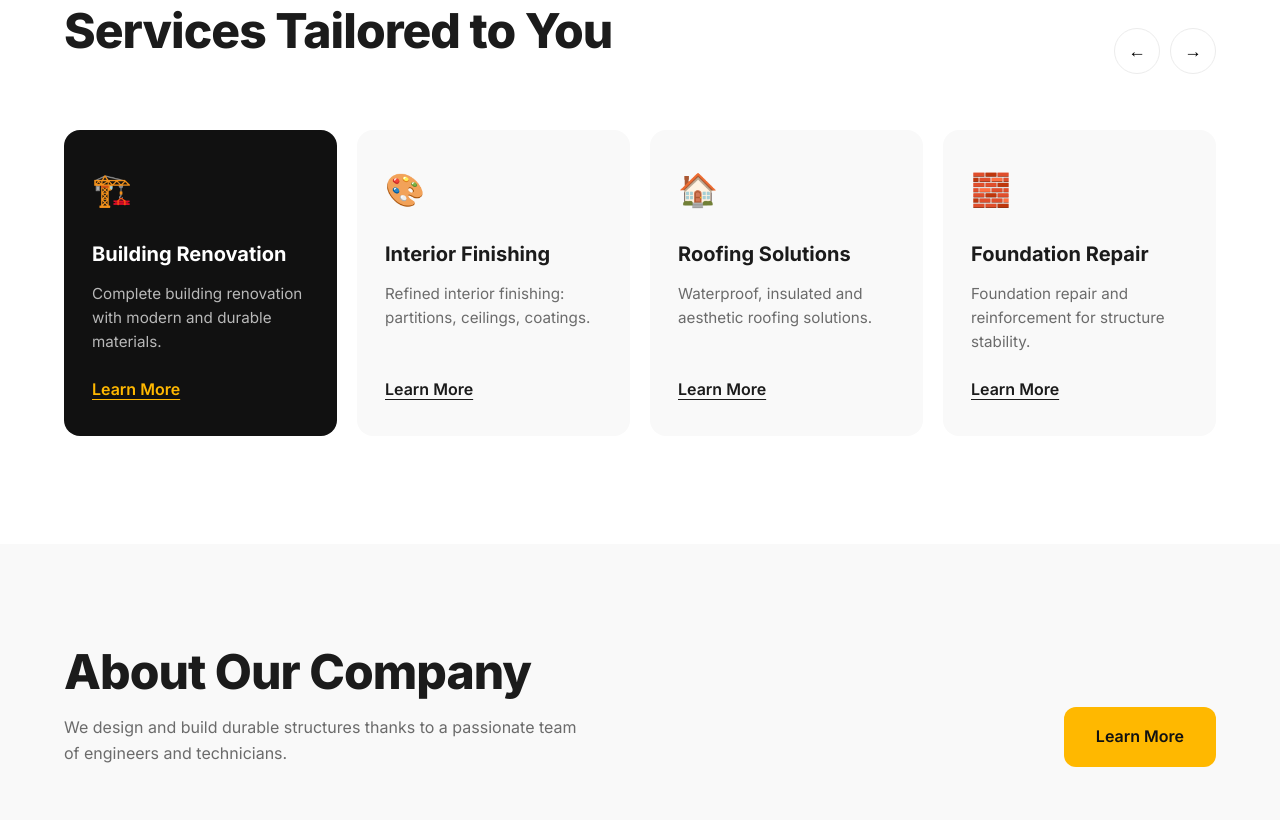
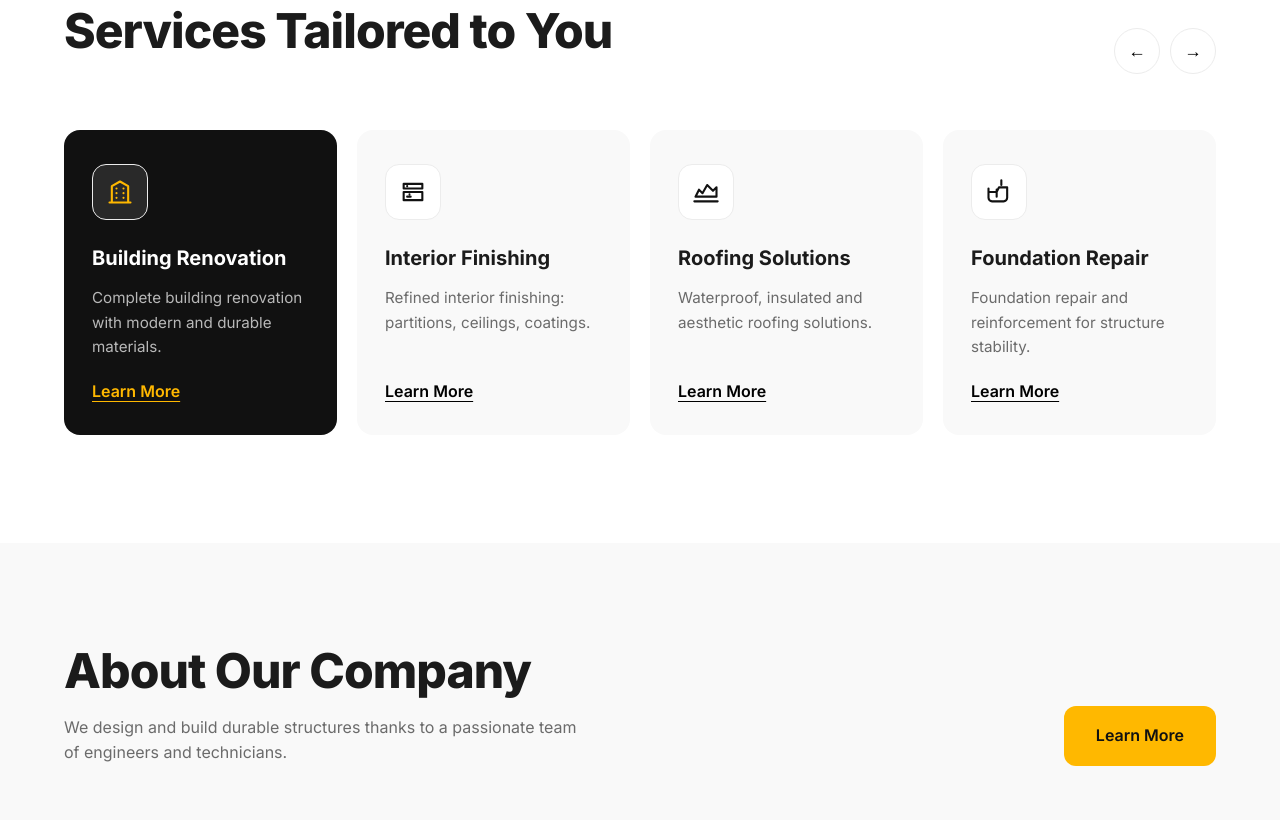
Before and after one commit to Nyotalux/CNG_COMPANY, a plain HTML site: page index.html in a window 1280 px wide. Shown: the part 1366-2186 px from the top of the page. Drawn offline with Linux system fonts and the light colour scheme.

Commit message:
feat: enhance service cards with detailed descriptions and interactive elements

```diff
--- a/css/style.css
+++ b/css/style.css
@@ -380,6 +380,15 @@ ul {
   color: var(--accent);
   letter-spacing: 2px;
   font-size: .9rem;
+  display: inline-flex;
+  align-items: center;
+  gap: 6px;
+}
+
+.stars-note {
+  color: var(--text-muted);
+  font-weight: 700;
+  font-size: .85rem;
 }
 
 .rating-text {
@@ -567,8 +576,20 @@ ul {
 }
 
 .service-card .service-icon {
-  font-size: 2rem;
+  display: grid;
+  place-items: center;
+  width: 56px;
+  height: 56px;
+  border-radius: 14px;
+  background: var(--white);
+  color: var(--black);
+  border: 1px solid var(--grey-border);
   margin-bottom: 22px;
+}
+
+.card-dark .service-icon {
+  background: rgba(255, 255, 255, .1);
+  color: var(--accent);
 }
 
 .service-card h3 {
@@ -584,10 +605,44 @@ ul {
   flex: 1;
 }
 
+.service-detail {
+  max-height: 0;
+  overflow: hidden;
+  transition: max-height .4s ease, margin .4s ease;
+}
+
+.service-detail p {
+  color: var(--text-muted);
+  font-size: .95rem;
+  border-top: 1px solid var(--grey-border);
+  padding-top: 16px;
+  margin-bottom: 0;
+}
+
+.card-dark .service-detail p {
+  border-top-color: rgba(255, 255, 255, .2);
+}
+
+.service-card.open .service-detail {
+  max-height: 300px;
+  margin-top: 6px;
+}
+
 .learn-more {
   font-weight: 600;
   text-decoration: underline;
   text-underline-offset: 4px;
+  background: none;
+  border: none;
+  padding: 0;
+  font-family: inherit;
+  font-size: 1rem;
+  cursor: pointer;
+  text-align: left;
+}
+
+.learn-more:hover {
+  text-decoration-thickness: 2px;
 }
 
 .card-dark {
--- a/index.html
+++ b/index.html
@@ -179,7 +179,7 @@
     <section class="section" id="services">
       <div class="container">
         <div class="section-head services-head">
-          <h2 class="section-title" data-i18n="services.title">Services Tailored to You</h2>
+          <h2 class="section-title" data-i18n="services.title">services tailored to you</h2>
           <div class="arrows">
             <button class="arrow-btn" id="servicesPrev" aria-label="Précédent">←</button>
             <button class="arrow-btn" id="servicesNext" aria-label="Suivant">→</button>
@@ -188,31 +188,59 @@
 
         <div class="services-track" id="servicesTrack">
           <article class="service-card card-dark">
-            <div class="service-icon">🏗️</div>
+            <div class="service-icon" aria-hidden="true">
+              <svg viewBox="0 0 24 24" width="28" height="28" fill="none" stroke="currentColor" stroke-width="1.8" stroke-linecap="round" stroke-linejoin="round">
+                <path d="M3 21h18M5 21V7l7-4 7 4v14M9 9h.01M9 13h.01M9 17h.01M15 9h.01M15 13h.01M15 17h.01"/>
+              </svg>
+            </div>
             <h3 data-i18n="services.s1.title">Building Renovation</h3>
             <p data-i18n="services.s1.desc">Rénovation complète de bâtiments avec des matériaux modernes et durables.</p>
-            <a href="#contact" class="learn-more" data-i18n="services.learn">Learn More</a>
+            <button class="learn-more" data-target="s1" data-i18n="services.learn">Learn More</button>
+            <div class="service-detail" id="detail-s1">
+              <p data-i18n="services.s1.detail">Rénovation intérieure et extérieure, isolation, remise aux normes, rafraîchissement énergétique. Nous redonnons vie à vos bâtiments dans le respect de leur caractère et de votre budget.</p>
+            </div>
           </article>
 
           <article class="service-card">
-            <div class="service-icon">🎨</div>
+            <div class="service-icon" aria-hidden="true">
+              <svg viewBox="0 0 24 24" width="28" height="28" fill="none" stroke="currentColor" stroke-width="1.8" stroke-linecap="round" stroke-linejoin="round">
+                <path d="M4 5h16v4H4zM4 12h16v7H4zM7 7h.01M9 14h.01M7 16h3"/>
+              </svg>
+            </div>
             <h3 data-i18n="services.s2.title">Interior Finishing</h3>
             <p data-i18n="services.s2.desc">Finitions intérieures raffinées : cloisons, plafonds, revêtements.</p>
-            <a href="#contact" class="learn-more" data-i18n="services.learn">Learn More</a>
+            <button class="learn-more" data-target="s2" data-i18n="services.learn">Learn More</button>
+            <div class="service-detail" id="detail-s2">
+              <p data-i18n="services.s2.detail">Cloisons, plafonds suspendus, peinture, revêtements de sol et de mur. Un rendu soigné et durable, réalisé par des artisans expérimentés.</p>
+            </div>
           </article>
 
           <article class="service-card">
-            <div class="service-icon">🏠</div>
+            <div class="service-icon" aria-hidden="true">
+              <svg viewBox="0 0 24 24" width="28" height="28" fill="none" stroke="currentColor" stroke-width="1.8" stroke-linecap="round" stroke-linejoin="round">
+                <path d="M2 20h20M3 16l3-6 3 3 4-7 5 5 3-3v8H3z"/>
+              </svg>
+            </div>
             <h3 data-i18n="services.s3.title">Roofing Solutions</h3>
             <p data-i18n="services.s3.desc">Solutions de toiture étanches, isolées et esthétiques.</p>
-            <a href="#contact" class="learn-more" data-i18n="services.learn">Learn More</a>
+            <button class="learn-more" data-target="s3" data-i18n="services.learn">Learn More</button>
+            <div class="service-detail" id="detail-s3">
+              <p data-i18n="services.s3.detail">Couverture, étanchéité, isolation thermique et rénovation de toiture. Des matériaux durables pour une protection optimale de votre bâtiment.</p>
+            </div>
           </article>
 
           <article class="service-card">
-            <div class="service-icon">🧱</div>
+            <div class="service-icon" aria-hidden="true">
+              <svg viewBox="0 0 24 24" width="28" height="28" fill="none" stroke="currentColor" stroke-width="1.8" stroke-linecap="round" stroke-linejoin="round">
+                <path d="M3 12h7l2-4h7v9a3 3 0 0 1-3 3H6a3 3 0 0 1-3-3V12zM3 9v3M14 6V2M10 10v6"/>
+              </svg>
+            </div>
             <h3 data-i18n="services.s4.title">Foundation Repair</h3>
             <p data-i18n="services.s4.desc">Réparation et renforcement de fondations pour la stabilité de vos ouvrages.</p>
-            <a href="#contact" class="learn-more" data-i18n="services.learn">Learn More</a>
+            <button class="learn-more" data-target="s4" data-i18n="services.learn">Learn More</button>
+            <div class="service-detail" id="detail-s4">
+              <p data-i18n="services.s4.detail">Diagnostic, reprise en sous-œuvre, injection et renforcement des fondations. Nous sécurisons la stabilité de vos structures sur le long terme.</p>
+            </div>
           </article>
         </div>
       </div>
@@ -356,8 +384,8 @@
             <div class="testi-head">
               <span class="testi-avatar" style="background-image:url('asserts/WhatsApp Image 2026-08-24 at 17.27.27.jpeg')"></span>
               <div>
-                <strong data-i18n="testi.c1.name">Alice Martin</strong>
-                <div class="stars" aria-label="5 étoiles">★★★★★</div>
+                <strong data-i18n="testi.c1.name">Pascal Mwisha</strong>
+                <div class="stars" aria-label="4.2 étoiles">★★★☆☆ <span class="stars-note">4.2</span></div>
               </div>
             </div>
             <p data-i18n="testi.c1.text">Une équipe professionnelle et à l'écoute. Notre villa a été livrée à temps et avec une finition impeccable.</p>
@@ -367,8 +395,8 @@
             <div class="testi-head">
               <span class="testi-avatar" style="background-image:url('asserts/WhatsApp Image 2026-08-24 at 17.27.22 (3).jpeg')"></span>
               <div>
-                <strong data-i18n="testi.c2.name">David Kane</strong>
-                <div class="stars" aria-label="5 étoiles">★★★★★</div>
+                <strong data-i18n="testi.c2.name">Christian Mushid</strong>
+                <div class="stars" aria-label="4.2 étoiles">★★★☆☆ <span class="stars-note">4.2</span></div>
               </div>
             </div>
             <p data-i18n="testi.c2.text">CNG Company a su transformer notre espace commercial. Communication claire et outils innovants au rendez-vous.</p>
@@ -378,8 +406,8 @@
             <div class="testi-head">
               <span class="testi-avatar" style="background-image:url('asserts/WhatsApp Image 2026-08-24 at 17.27.21 (2).jpeg')"></span>
               <div>
-                <strong data-i18n="testi.c3.name">Sophia Nguyen</strong>
-                <div class="stars" aria-label="5 étoiles">★★★★★</div>
+                <strong data-i18n="testi.c3.name">Adam Badibanga</strong>
+                <div class="stars" aria-label="4.2 étoiles">★★★☆☆ <span class="stars-note">4.2</span></div>
               </div>
             </div>
             <p data-i18n="testi.c3.text">Qualité exceptionnelle et respect du budget. Je recommande vivement pour tous vos projets de construction.</p>
--- a/js/main.js
+++ b/js/main.js
@@ -44,6 +44,10 @@ const translations = {
     "services.s3.desc": "Solutions de toiture étanches, isolées et esthétiques.",
     "services.s4.title": "Réparation de fondations",
     "services.s4.desc": "Réparation et renforcement de fondations pour la stabilité de vos ouvrages.",
+    "services.s1.detail": "Rénovation intérieure et extérieure, isolation, remise aux normes, rafraîchissement énergétique. Nous redonnons vie à vos bâtiments dans le respect de leur caractère et de votre budget.",
+    "services.s2.detail": "Cloisons, plafonds suspendus, peinture, revêtements de sol et de mur. Un rendu soigné et durable, réalisé par des artisans expérimentés.",
+    "services.s3.detail": "Couverture, étanchéité, isolation thermique et rénovation de toiture. Des matériaux durables pour une protection optimale de votre bâtiment.",
+    "services.s4.detail": "Diagnostic, reprise en sous-œuvre, injection et renforcement des fondations. Nous sécurisons la stabilité de vos structures sur le long terme.",
     "services.learn": "En savoir plus",
 
     "about.title": "À propos de notre entreprise",
@@ -81,11 +85,11 @@ const translations = {
 
     "testi.title": "Ce Que Disent Nos Clients",
     "testi.sub": "Ils nous font confiance et partagent leur expérience.",
-    "testi.c1.name": "Alice Martin",
+    "testi.c1.name": "Pascal Mwisha",
     "testi.c1.text": "Une équipe professionnelle et à l'écoute. Notre villa a été livrée à temps et avec une finition impeccable.",
-    "testi.c2.name": "David Kane",
+    "testi.c2.name": "Christian Mushid",
     "testi.c2.text": "CNG Company a su transformer notre espace commercial. Communication claire et outils innovants au rendez-vous.",
-    "testi.c3.name": "Sophia Nguyen",
+    "testi.c3.name": "Adam Badibanga",
     "testi.c3.text": "Qualité exceptionnelle et respect du budget. Je recommande vivement pour tous vos projets de construction.",
 
     "blog.title": "Construire Mieux Ensemble",
@@ -146,6 +150,10 @@ const translations = {
     "services.s3.desc": "Waterproof, insulated and aesthetic roofing solutions.",
     "services.s4.title": "Foundation Repair",
     "services.s4.desc": "Foundation repair and reinforcement for structure stability.",
+    "services.s1.detail": "Interior and exterior renovation, insulation, compliance upgrades, energy renewal. We bring new life to your buildings while respecting their character and your budget.",
+    "services.s2.detail": "Partitions, suspended ceilings, painting, floor and wall coverings. A neat and durable finish, delivered by experienced craftsmen.",
+    "services.s3.detail": "Roofing, waterproofing, thermal insulation and roof renovation. Durable materials for optimal protection of your building.",
+    "services.s4.detail": "Diagnosis, under-pinning, injection and foundation reinforcement. We secure the long-term stability of your structures.",
     "services.learn": "Learn More",
 
     "about.title": "About Our Company",
@@ -362,6 +370,15 @@ function scrollServices(dir) {
 if (nextBtn) nextBtn.addEventListener("click", () => scrollServices(1));
 if (prevBtn) prevBtn.addEventListener("click", () => scrollServices(-1));
 
+/* ---------- Services : Learn More (détails dépliables) ---------- */
+document.querySelectorAll(".learn-more[data-target]").forEach((btn) => {
+  btn.addEventListener("click", () => {
+    const card = btn.closest(".service-card");
+    if (!card) return;
+    card.classList.toggle("open");
+  });
+});
+
 /* ---------- Accordion ---------- */
 document.querySelectorAll(".acc-head").forEach((head) => {
   head.addEventListener("click", () => {
```
